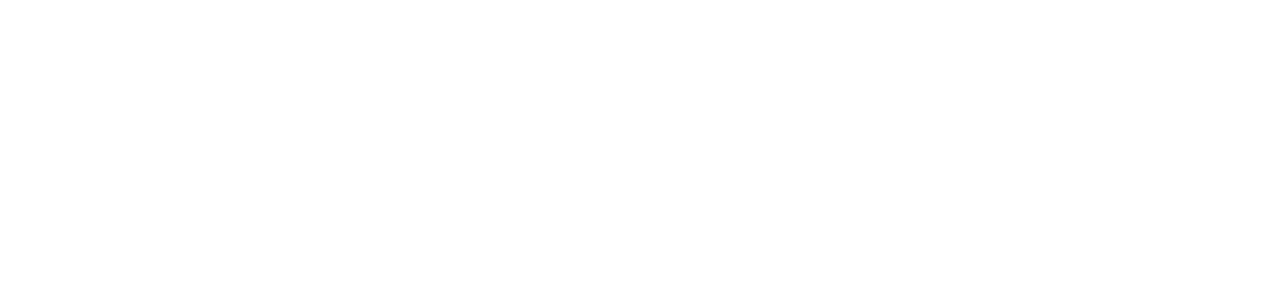
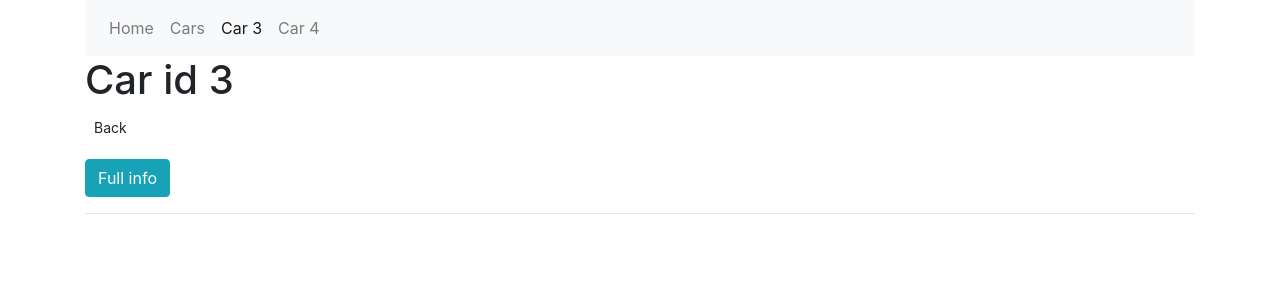
Before and after one commit to vpravo/vue-apps, a Vue app: page /routing-app/car/3 in a window 1280 px wide. Shown: the top 300 px of the page. Built offline with nearby package versions, Linux system fonts and the light colour scheme.

Commit message:
Роутинг

```diff
--- a/src/components/app-contents/contents.js
+++ b/src/components/app-contents/contents.js
@@ -70,5 +70,9 @@
   {
     name: "Работа с формами",
     path: "forms-app"
+  },
+  {
+    name: "Роутинг",
+    path: "routing-app"
   }
 ]
--- /dev/null
+++ b/src/components/routing-app/index.js
@@ -0,0 +1,2 @@
+import RoutingApp from "./routing-app.vue"
+export default RoutingApp
--- /dev/null
+++ b/src/components/routing-app/pages/car-full.vue
@@ -0,0 +1,26 @@
+<template>
+  <div>
+    <h4>Car name: {{ $route.query["name"] }}</h4>
+    <h5>Car year: {{ year }}</h5>
+    <div class="scroll"></div>
+    <h6 id="scroll">Hello from bottom</h6>
+    <h6 class="scroll"></h6>
+  </div>
+</template>
+
+<script>
+export default {
+  computed: {
+    year() {
+      return this.$route.query.year
+    }
+  }
+}
+</script>
+
+<style lang="sass" scoped>
+.scroll
+    width: 100px
+    height: 1000px
+    background: #ccc
+</style>
--- /dev/null
+++ b/src/components/routing-app/pages/car.vue
@@ -0,0 +1,46 @@
+<template>
+  <div>
+    <h1>Car id {{ id }}</h1>
+    <button class="btn btn-sm btn-defalt mb-2" @click="goBackToCars">
+      Back
+    </button>
+    <br />
+    <router-link
+      tag="button"
+      class="btn btn-info mt-2"
+      :to="{
+        name: 'carFull',
+        params: { id },
+        query: { name: 'Mazda', year: 2012 },
+        hash: '#scroll'
+      }"
+      >Full info</router-link
+    >
+    <hr />
+    <router-view></router-view>
+  </div>
+</template>
+
+<script>
+export default {
+  data() {
+    return {
+      //id: this.$router.currentRoute.params['id']
+      //либо так, что одно и тоже:
+      id: this.$route.params["id"]
+    }
+  },
+  methods: {
+    goBackToCars() {
+      this.$router.push("/routing-app/cars")
+    }
+  },
+  watch: {
+    $route(to /*, from*/) {
+      this.id = to.params["id"]
+    }
+  }
+}
+</script>
+
+<style></style>
--- /dev/null
+++ b/src/components/routing-app/pages/cars.vue
@@ -0,0 +1,19 @@
+<template>
+  <div>
+    <h1>Cars</h1>
+    <router-link
+      tag="li"
+      v-for="(car, i) in 5"
+      :key="i"
+      :to="'/routing-app/car/' + car"
+    >
+      <a>Car {{ car }}</a>
+    </router-link>
+  </div>
+</template>
+
+<script>
+export default {}
+</script>
+
+<style lang="sass" scoped></style>
--- /dev/null
+++ b/src/components/routing-app/pages/home.vue
@@ -0,0 +1,11 @@
+<template>
+  <h1>Home</h1>
+</template>
+
+<script>
+export default {
+  name: "Home"
+}
+</script>
+
+<style lang="sass" scoped></style>
--- /dev/null
+++ b/src/components/routing-app/routing-app.vue
@@ -0,0 +1,50 @@
+<template>
+  <div class="container">
+    <nav class="navbar navbar-expand-lg navbar-light bg-light">
+      <div class="collapse navbar-collapse">
+        <ul class="navbar-nav">
+          <router-link
+            tag="li"
+            class="nav-item"
+            exact
+            to="/routing-app"
+            active-class="active"
+          >
+            <a class="nav-link">Home</a>
+          </router-link>
+          <li class="nav-item">
+            <router-link
+              class="nav-link"
+              to="/routing-app/cars"
+              active-class="active"
+              >Cars</router-link
+            >
+          </li>
+          <li class="nav-item">
+            <router-link
+              class="nav-link"
+              to="/routing-app/car/3"
+              active-class="active"
+              >Car 3</router-link
+            >
+          </li>
+          <li class="nav-item">
+            <router-link
+              class="nav-link"
+              to="/routing-app/car/4"
+              active-class="active"
+              >Car 4</router-link
+            >
+          </li>
+        </ul>
+      </div>
+    </nav>
+    <router-view />
+  </div>
+</template>
+
+<script>
+export default {}
+</script>
+
+<style lang="sass" scoped></style>
--- a/src/router/index.js
+++ b/src/router/index.js
@@ -19,6 +19,11 @@
 import DirectiveApp from "../components/directives"
 import FilterMixin from "../components/filter-mixin"
 import FormsApp from "../components/forms-app"
+import RoutingApp from "../components/routing-app"
+import Home from "../components/routing-app/pages/home"
+import Cars from "../components/routing-app/pages/cars"
+import Car from "../components/routing-app/pages/car"
+import CarFull from "../components/routing-app/pages/car-full"
 
 Vue.use(VueRouter)
 
@@ -116,11 +121,52 @@
     path: "/forms-app",
     name: "forms-app",
     component: FormsApp
+  },
+  {
+    path: "/routing-app",
+    name: "routing-app",
+    component: RoutingApp,
+    redirect: { name: "home" },
+    children: [
+      {
+        path: "home",
+        name: "home",
+        component: Home
+      },
+      {
+        path: "cars",
+        name: "cars",
+        component: Cars
+      },
+      {
+        path: "car/:id",
+        component: Car,
+        children: [
+          {
+            path: "full",
+            component: CarFull,
+            name: "carFull"
+          }
+        ]
+      }
+    ]
   }
 ]
 
 const router = new VueRouter({
   mode: "history",
+  scrollBehavior(to, /*from8,*/ savedPosition) {
+    if (savedPosition) {
+      return savedPosition
+    }
+    if (to.hash) {
+      return { selector: to.hash }
+    }
+    return {
+      x: 0,
+      y: 500
+    }
+  },
   base: process.env.BASE_URL,
   routes
 })
```
